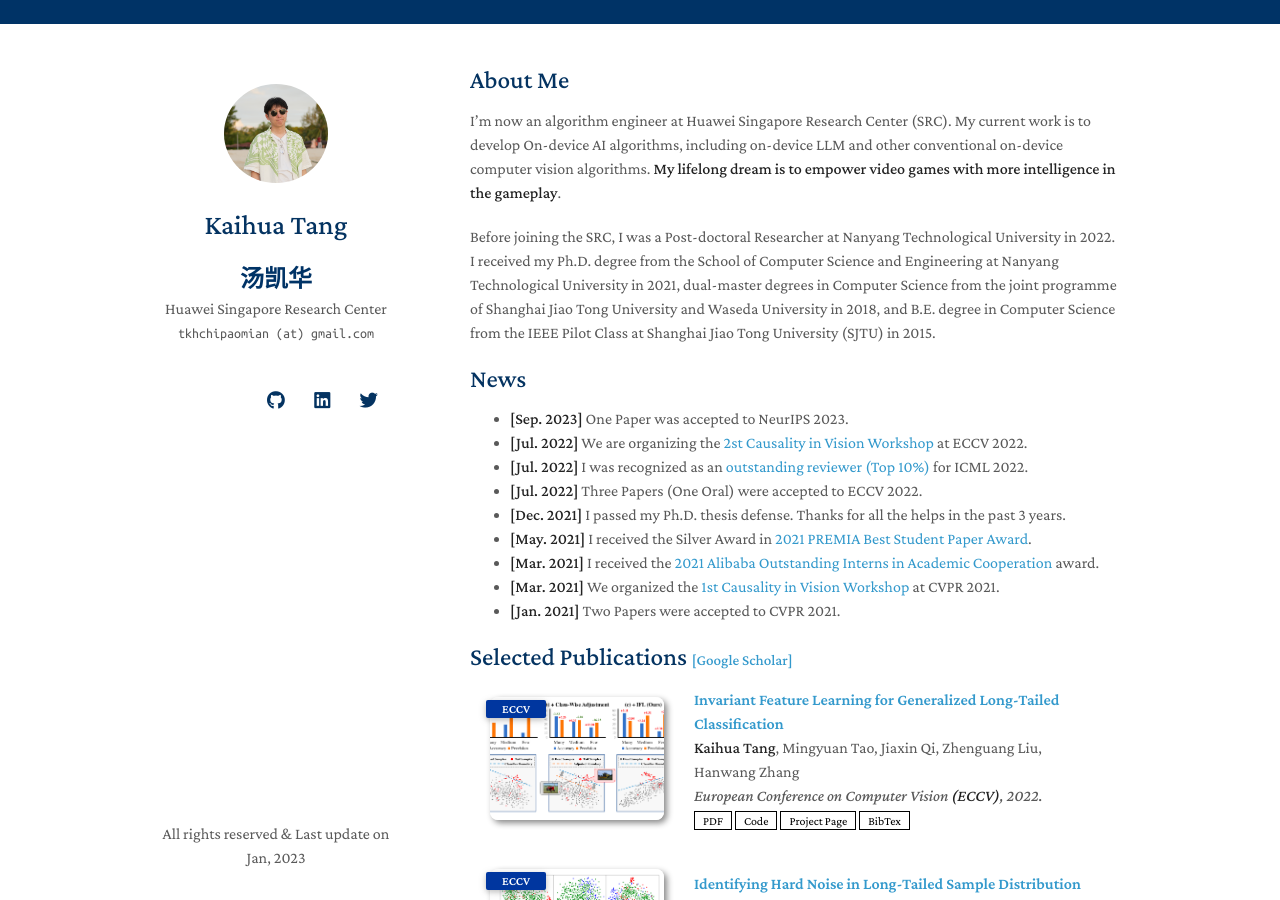
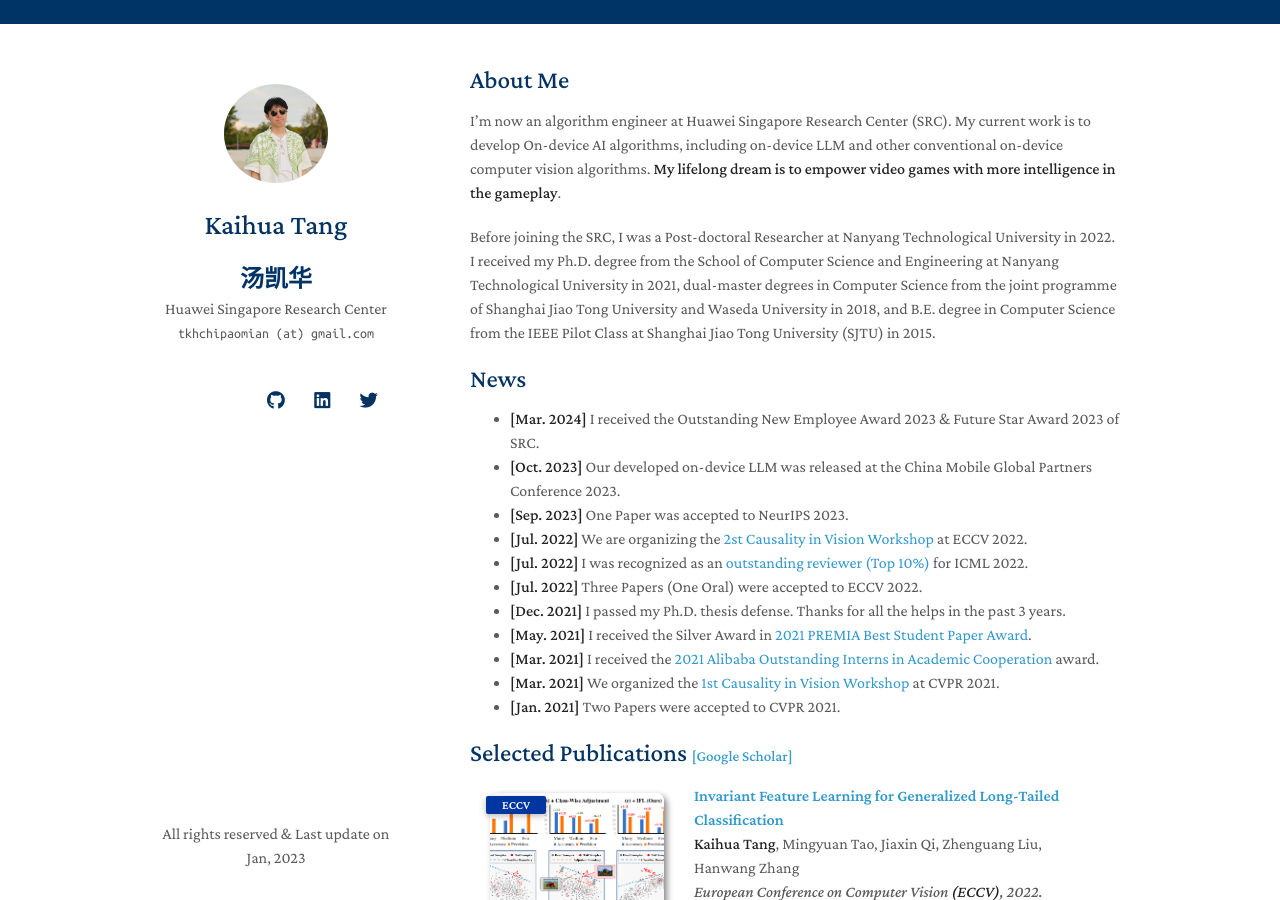
Before and after one commit to KaihuaTang/kaihuatang.github.io, a Jekyll site: the page built from index.md, in a window 1280 px wide and 900 px high. Built offline with Jekyll 4.4.1, drawn with Linux system fonts in a browser that asks for light colours; nearby versions of some CDN libraries; a style sheet for code colours, icons or effects is not loaded.

Commit message:
Update index.md

```diff
--- a/index.md
+++ b/index.md
@@ -9,6 +9,8 @@ I'm now an algorithm engineer at Huawei Singapore Research Center (SRC). My curr
 Before joining the SRC, I was a Post-doctoral Researcher at Nanyang Technological University in 2022. I received my Ph.D. degree from the School of Computer Science and Engineering at Nanyang Technological University in 2021, dual-master degrees in Computer Science from the joint programme of Shanghai Jiao Tong University and Waseda University in 2018, and B.E. degree in Computer Science from the IEEE Pilot Class at Shanghai Jiao Tong University (SJTU) in 2015.
 
 ## News
+- **[Mar. 2024]** I received the Outstanding New Employee Award 2023 & Future Star Award 2023 of SRC.
+- **[Oct. 2023]** Our developed on-device LLM was released at the China Mobile Global Partners Conference 2023.
 - **[Sep. 2023]** One Paper was accepted to NeurIPS 2023.
 - **[Jul. 2022]** We are organizing the <a href="http://www.causalityinvision.com" target="_blank">2st Causality in Vision Workshop</a> at ECCV 2022.
 - **[Jul. 2022]** I was recognized as an <a href="https://icml.cc/Conferences/2022/Reviewers" target="_blank">outstanding reviewer (Top 10%)</a> for ICML 2022.
```
